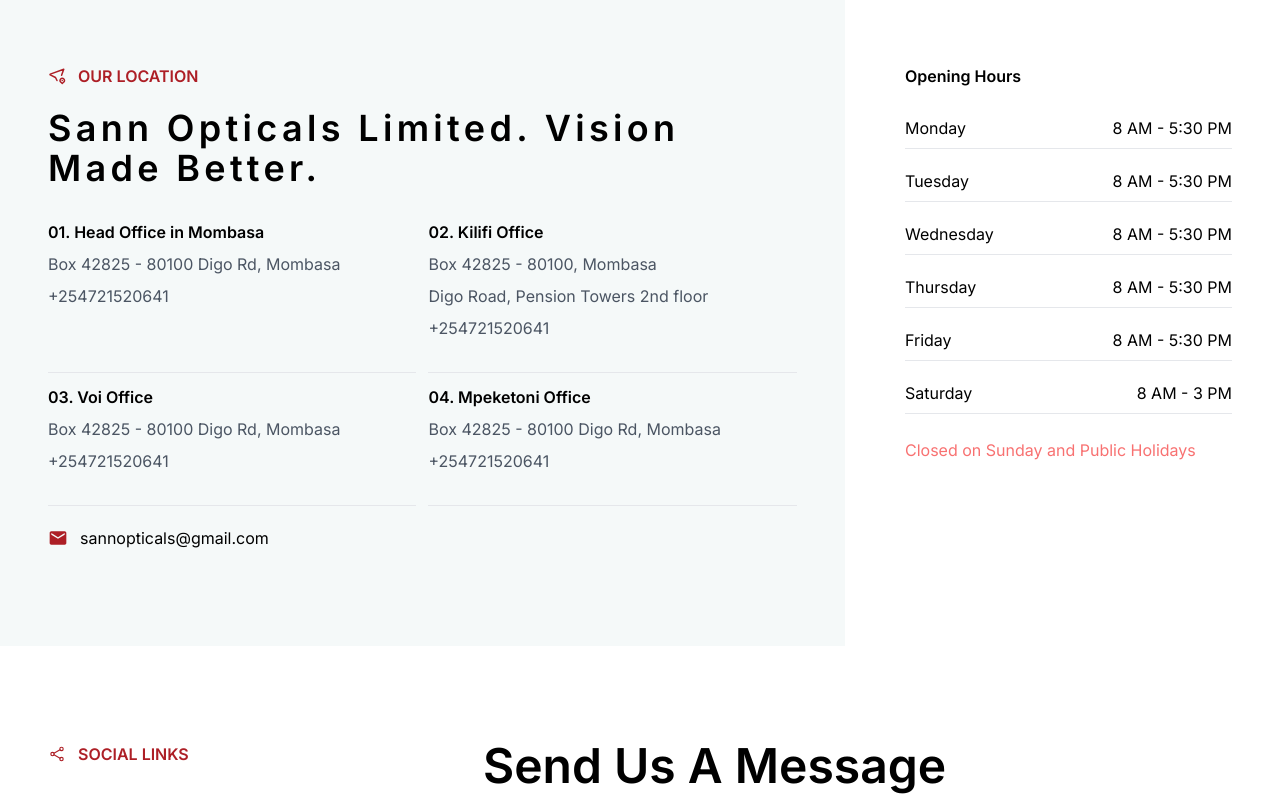
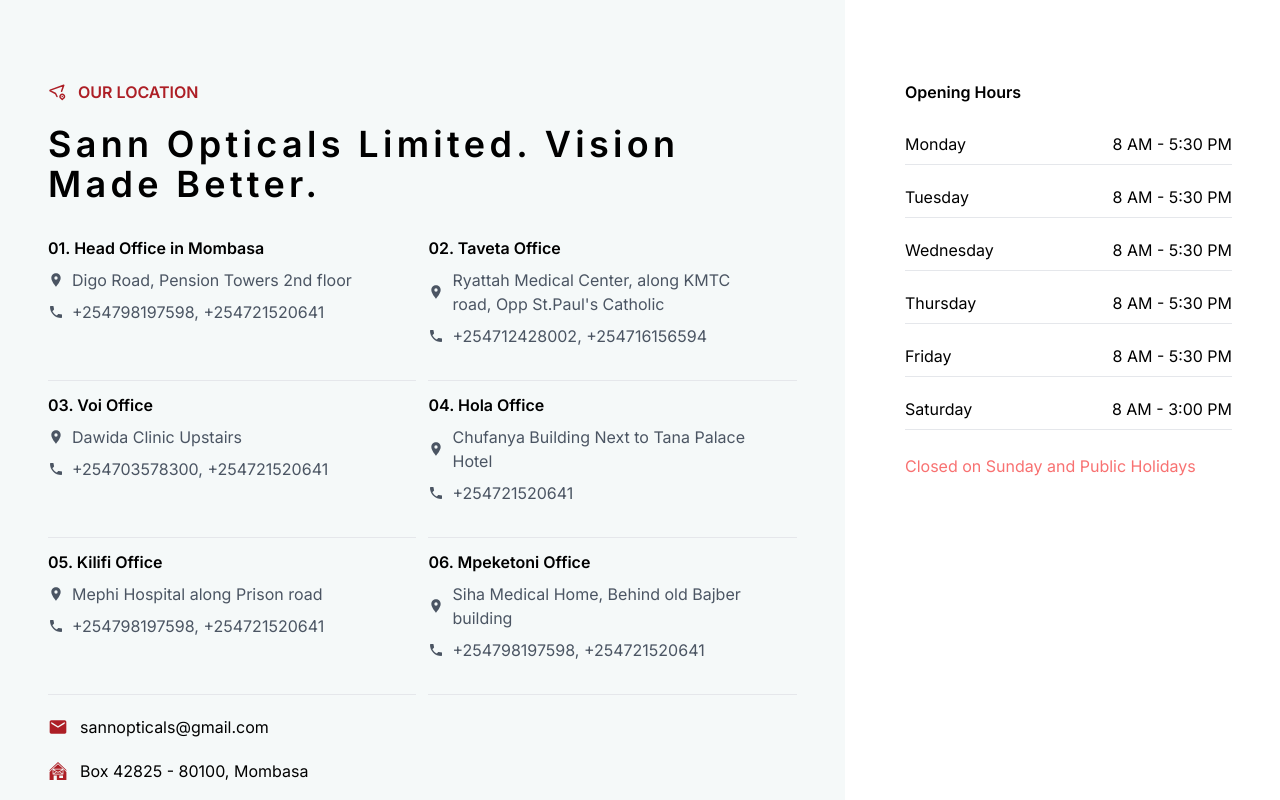
Before and after one commit to JoelOgira/sann-opticals, a Next.js app: page /contact in a window 1280 px wide. Shown: the part 520-1320 px from the top of the page. Built offline with nearby package versions, Linux system fonts and the light colour scheme.

Commit message:
Updated the footer content

```diff
--- a/app/components/Footer.jsx
+++ b/app/components/Footer.jsx
@@ -1,5 +1,7 @@
 import { MdEmail, MdLocalPhone, MdLocationOn, MdFacebook } from 'react-icons/md'
+import { FaLongArrowAltRight } from 'react-icons/fa'
 import Link from 'next/link'
+import { locations } from '../contact/import'
 
 const Footer = () => {
 
@@ -19,10 +21,9 @@
               <p className="flex space-x-3">
                 <span> <MdLocalPhone className='text-xl' /> </span>
                 <span className="flex flex-col space-y-2">
-                  <span>Mombasa: +254721520641</span>
-                  <span>Kilifi: +254705473800</span>
-                  <span>Voi: +25471234567</span>
-                  <span>Mtito: +25471234567</span>
+                  {(locations || []).map(location => (
+                    <span key={location.id} className="flex items-center" >{location?.title} -- {location?.tel}</span>
+                  ))}
                 </span>
               </p>
 
--- a/app/components/Header.jsx
+++ b/app/components/Header.jsx
@@ -3,7 +3,7 @@
 import Link from 'next/link'
 import { useState } from 'react'
 import Image from 'next/image'
-import logo from '../../public/logo.webp'
+import logo from '../../public/logo.svg'
 import { MdOutlineKeyboardArrowUp } from 'react-icons/md'
 import { MdOutlineKeyboardArrowDown } from 'react-icons/md'
 
@@ -29,7 +29,7 @@
         <nav className={`${isOpen ? '' : 'sticky'} bg-white z-30 w-full top-0 px-4 py-5 md:bg-transparent lg:px-12`}>
             <div className="flex items-center space-x-10 justify-between">
                 <Link href="/">
-                    <Image src={logo} alt="Site Icon" className='w-[6rem] h-[3rem]' placeholder="blur" />
+                    <Image src={logo} alt="Site Icon" className='w-[8rem] h-[4rem]' />
                 </Link>
 
                 <div className="hidden [&>a]:font-semibold [&>div>div>span]:font-semibold [&>div>div>div>a]:font-semibold md:flex md:flex-wrap md:items-center md:justify-center space-x-5">
--- a/app/contact/Locations.jsx
+++ b/app/contact/Locations.jsx
@@ -1,5 +1,8 @@
 import { TbLocationPin } from 'react-icons/tb'
-import { MdEmail, MdLocalPhone } from 'react-icons/md'
+import { MdEmail, MdLocalPhone, MdLocationOn } from 'react-icons/md'
+import { GiPostOffice } from 'react-icons/gi'
+import { openingTime } from './import'
+import { locations } from './import'
 
 const Locations = () => {
   return (
@@ -14,35 +17,33 @@
         </h3>
 
         <div className="grid grid-cols gap-3 pt-8 [&>div]:w-full sm:grid-cols-2">
-          <div className="flex flex-col space-y-2 [&>h4]:font-semibold [&>h4]:font-lg [&>p]:text-gray-600 pb-8 border-b">
-            <h4>01. Head Office in Mombasa</h4>
-            <p>Box 42825 - 80100 Digo Rd, Mombasa</p>
-            <p>+254721520641</p>
-          </div>
 
-          <div className="flex flex-col space-y-2 [&>h4]:font-semibold [&>h4]:font-lg [&>p]:text-gray-600 pb-8 [&>p]:max-w-xs border-b">
-            <h4>02. Kilifi Office </h4>
-            <p>Box 42825 - 80100, Mombasa</p>
-            <p>Digo Road, Pension Towers 2nd floor</p>
-            <p>+254721520641</p>
-          </div>
+          {(locations || []).map(location => (
+            <div key={location?.id} className="flex flex-col space-y-2 [&>h4]:font-semibold [&>h4]:font-lg [&>p]:text-gray-600 pb-8 [&>p]:max-w-xs border-b">
+              <h4>0{location?.id}. {location?.title}</h4>
+              <p className='flex items-center space-x-2'>
+                <span><MdLocationOn /></span>
+                <span>{location?.street}</span>
+              </p>
+              <p className='flex items-center space-x-2'>
+                <span><MdLocalPhone /></span>
+                <span>{location?.tel}</span>
+              </p>
+            </div>
+          ))}
 
-          <div className="flex flex-col space-y-2 [&>h4]:font-semibold [&>h4]:font-lg [&>p]:text-gray-600 pb-8 border-b">
-            <h4>03. Voi Office</h4>
-            <p>Box 42825 - 80100 Digo Rd, Mombasa</p>
-            <p>+254721520641</p>
-          </div>
-
-          <div className="flex flex-col space-y-2 [&>h4]:font-semibold [&>h4]:font-lg [&>p]:text-gray-600 pb-8 border-b">
-            <h4>04. Mpeketoni Office</h4>
-            <p>Box 42825 - 80100 Digo Rd, Mombasa</p>
-            <p>+254721520641</p>
-          </div>
         </div>
         <p className="flex space-x-3 items-center pt-5">
           <span> <MdEmail className='text-xl text-primary' /> </span>
           <span>
             sannopticals@gmail.com
+          </span>
+        </p>
+
+        <p className="flex space-x-3 items-center pt-5">
+          <span> <GiPostOffice className='text-xl text-primary' /> </span>
+          <span>
+            Box 42825 - 80100, Mombasa
           </span>
         </p>
 
@@ -53,35 +54,12 @@
           Opening Hours
         </p>
         <div className="flex flex-col space-y-3">
-          <div className="flex justify-between items-center py-2 border-b">
-            <p>Monday</p>
-            <p>8 AM - 5:30 PM</p>
-          </div>
-
-          <div className="flex justify-between items-center py-2 border-b">
-            <p>Tuesday</p>
-            <p>8 AM - 5:30 PM</p>
-          </div>
-
-          <div className="flex justify-between items-center py-2 border-b">
-            <p>Wednesday</p>
-            <p>8 AM - 5:30 PM</p>
-          </div>
-
-          <div className="flex justify-between items-center py-2 border-b">
-            <p>Thursday</p>
-            <p>8 AM - 5:30 PM</p>
-          </div>
-
-          <div className="flex justify-between items-center py-2 border-b">
-            <p>Friday</p>
-            <p>8 AM - 5:30 PM</p>
-          </div>
-
-          <div className="flex justify-between items-center py-2 border-b">
-            <p>Saturday</p>
-            <p>8 AM - 3 PM</p>
-          </div>
+          {(openingTime || []).map((openTime, index) => (
+            <div key={index} className="flex justify-between space-x-6 items-center py-2 border-b">
+              <p>{openTime?.Day}</p>
+              <p>{openTime?.Time}</p>
+            </div>
+          ))}
           <p className='text-red-400 pt-3'>Closed on Sunday and Public Holidays</p>
         </div>
       </div>
--- /dev/null
+++ b/app/contact/import.jsx
@@ -0,0 +1,17 @@
+export const locations = [
+    { id: 1, title: "Head Office in Mombasa", street: "Digo Road, Pension Towers 2nd floor", tel: "+254798197598, +254721520641" },
+    { id: 2, title: "Taveta Office", street: "Ryattah Medical Center, along KMTC road, Opp St.Paul's Catholic", tel: "+254712428002, +254716156594" },
+    { id: 3, title: "Voi Office", street: "Dawida Clinic Upstairs", tel: "+254703578300, +254721520641" },
+    { id: 4, title: "Hola Office", street: "Chufanya Building Next to Tana Palace Hotel", tel: "+254721520641" },
+    { id: 5, title: "Kilifi Office", street: "Mephi Hospital along Prison road", tel: "+254798197598, +254721520641" },
+    { id: 6, title: "Mpeketoni Office", street: "Siha Medical Home, Behind old Bajber building", tel: "+254798197598, +254721520641" },
+]
+
+export const openingTime = [
+    { Day: "Monday", Time: "8 AM - 5:30 PM" },
+    { Day: "Tuesday", Time: "8 AM - 5:30 PM" },
+    { Day: "Wednesday", Time: "8 AM - 5:30 PM" },
+    { Day: "Thursday", Time: "8 AM - 5:30 PM" },
+    { Day: "Friday", Time: "8 AM - 5:30 PM" },
+    { Day: "Saturday", Time: "8 AM - 3:00 PM" },
+]
```
Also changed, not shown: public/logo.svg (added), public/logo.webp (deleted).
